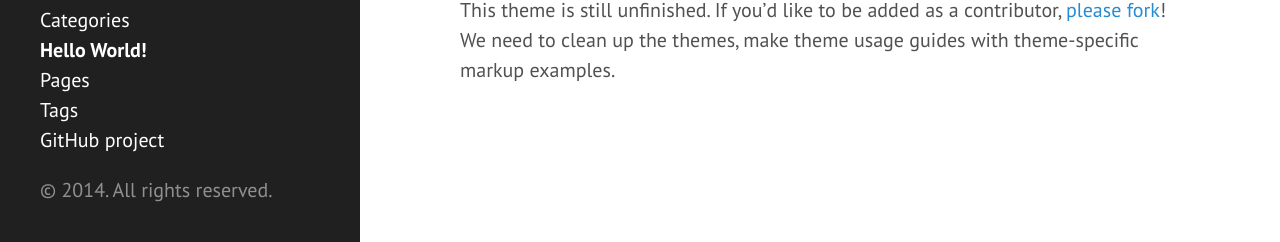
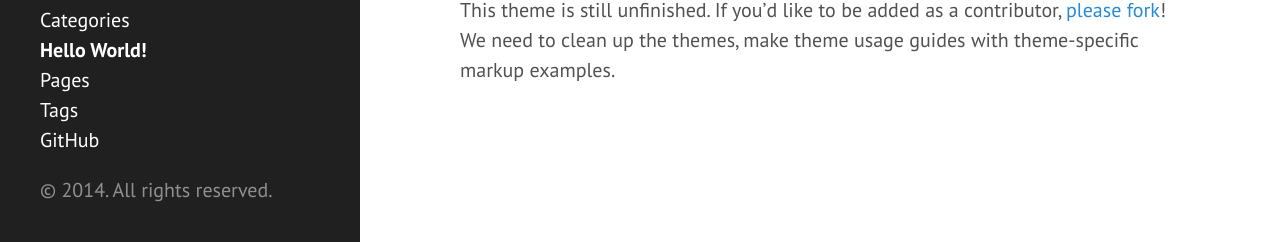
Before and after one commit to maiostri/maiostri.github.io, a Jekyll site: the page built from index.md, in a window 1280 px wide and 1162 px high. Shown: the part 917-1159 px from the top of the window. Built offline with Jekyll 4.4.1, drawn with Linux system fonts in a browser that asks for light colours; Markdown is read by kramdown in place of the engine named in the settings; the list of posts is cut into pages by our own code.

Commit message:
Update sidebar.html

```diff
--- a/_includes/sidebar.html
+++ b/_includes/sidebar.html
@@ -26,7 +26,7 @@
         {% endif %}
       {% endfor %}
 
-      <a class="sidebar-nav-item" href="http://github.com/maiostri">GitHub project</a>
+      <a class="sidebar-nav-item" href="http://github.com/maiostri">GitHub</a>
 
     </nav>
 
```
